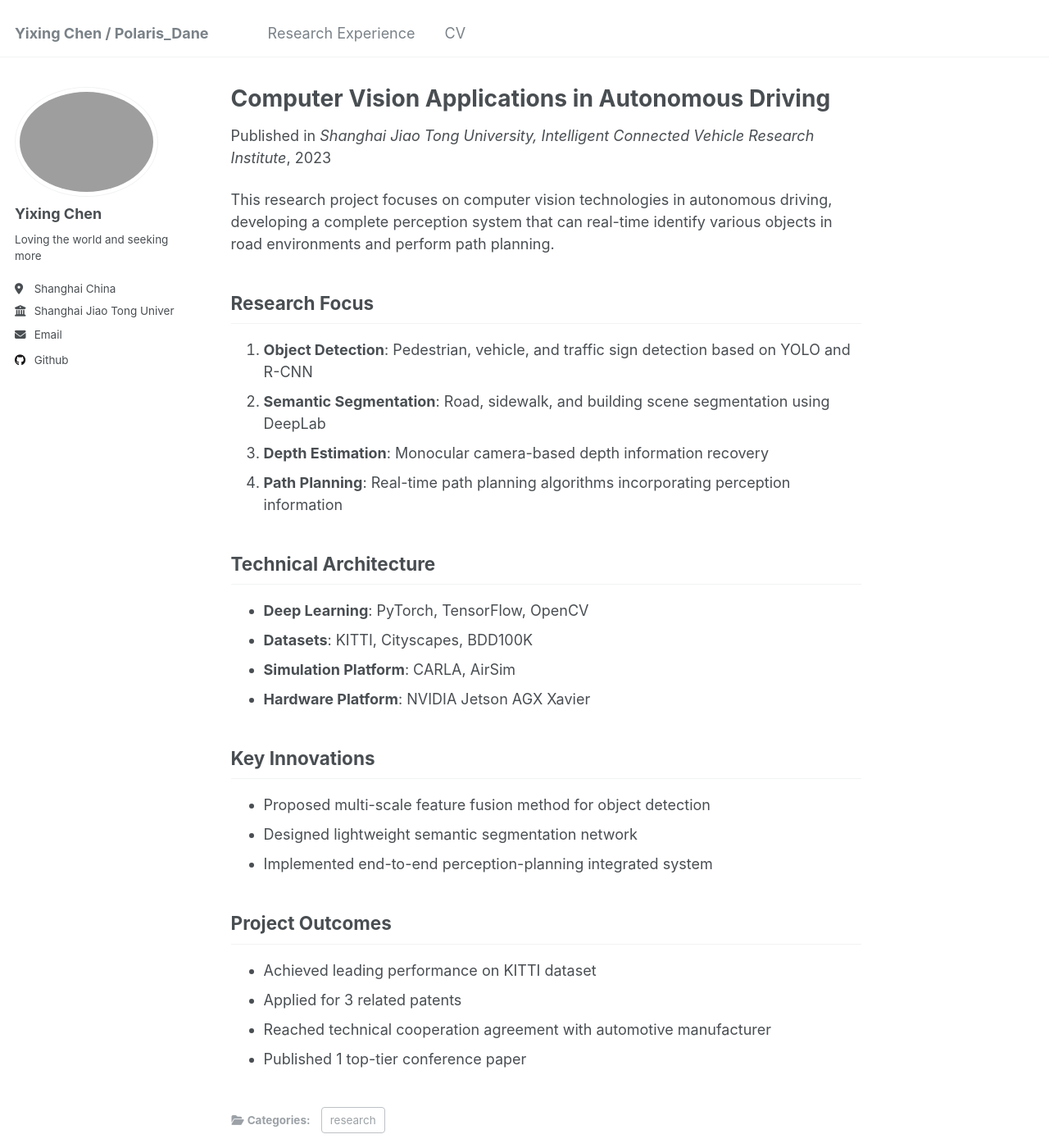
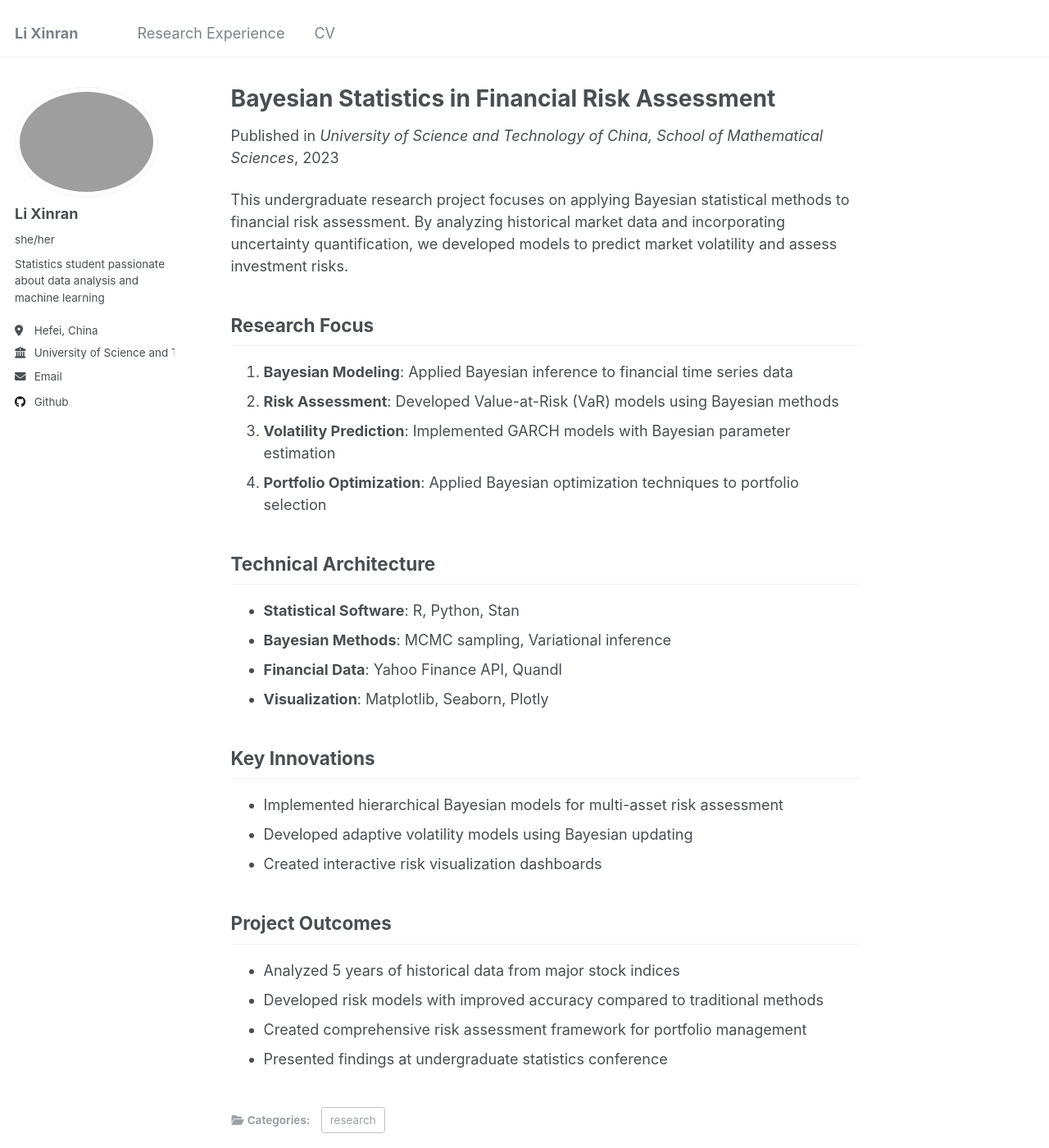
Before and after one commit to lixinran1523/lixinran1523.github.io, a Jekyll site: the page built from _research_experience/2023-03-01-research-project-3.md, in a window 1280 px wide and 1400 px high. Shown: the whole window at 82% size. Built offline with Jekyll 4.4.1, drawn with Linux system fonts in a browser that asks for light colours; some of the changed text lies outside the part shown.

Commit message:
Update personal information and research experience section for Li Xinran, including new project titles, descriptions, and academic affiliations. Added three undergraduate research projects focusing on statistical analysis and machine learning applications in education and public health.

```diff
--- a/_config.yml
+++ b/_config.yml
@@ -8,10 +8,10 @@
 
 # Basic Site Settings
 locale                   : "en-US"
-title                    : "Yixing Chen / Polaris_Dane"
+title                    : "Li Xinran"
 title_separator          : "-"
-name                     : &name "Yixing Chen"
-description              : &description "personal description"
+name                     : &name "Li Xinran"
+description              : &description "Statistics student at University of Science and Technology of China"
 url                      :
 baseurl                  : "" # the subpath of your site, e.g. "/blog"
 repository               :
@@ -22,13 +22,13 @@ repository               :
 author:
   # Biographic information
   avatar           : "picme.jpg"
-  name             : "Yixing Chen"
-  pronouns         : # example: "she/her"
-  bio              : "Loving the world and seeking more"
-  location         : "Shanghai China"
-  employer         : "Shanghai Jiao Tong University"
+  name             : "Li Xinran"
+  pronouns         : "she/her"
+  bio              : "Statistics student passionate about data analysis and machine learning"
+  location         : "Hefei, China"
+  employer         : "University of Science and Technology of China"
   uri              : # URL
-  email            : "polaris_dane@sjtu.edu.cn"
+  email            : "lixinran@mail.ustc.edu.cn"
 
   # Academic websites
   arxiv            : # URL - Update with the correct link to your profile
@@ -44,7 +44,7 @@ author:
   bitbucket        : # Username - Update with your username on the site
   codepen          : # Username
   dribbble         : # Username
-  github           : "https://github.com/PolarisDane"
+  github           : "https://github.com/lixinran1523"
   kaggle           : # Username
   stackoverflow    : # User number or user number and name (i.e., use "1" or "1/jeff-atwood")
 
--- a/_research_experience/2023-03-01-research-project-3.md
+++ b/_research_experience/2023-03-01-research-project-3.md
@@ -1,42 +1,42 @@
 ---
-title: "Computer Vision Applications in Autonomous Driving"
+title: "Bayesian Statistics in Financial Risk Assessment"
 collection: research_experience
 category: research
 permalink: /research_experience/2023-03-01-research-project-3
-excerpt: 'Research on deep learning-based autonomous driving perception systems, including object detection, semantic segmentation, and path planning.'
+excerpt: 'This undergraduate research project applies Bayesian statistical methods to assess financial risk and develop predictive models for market volatility.'
 date: 2023-03-01
-venue: 'Shanghai Jiao Tong University, Intelligent Connected Vehicle Research Institute'
-type: 'Research Project'
+venue: 'University of Science and Technology of China, School of Mathematical Sciences'
+type: 'Undergraduate Research Project'
 duration: 'Mar 2023 - Sep 2023'
-supervisor: 'Prof. Zhang'
+supervisor: 'Prof. Chen'
 paperurl: '/files/paper3.pdf'
 ---
 
-This research project focuses on computer vision technologies in autonomous driving, developing a complete perception system that can real-time identify various objects in road environments and perform path planning.
+This undergraduate research project focuses on applying Bayesian statistical methods to financial risk assessment. By analyzing historical market data and incorporating uncertainty quantification, we developed models to predict market volatility and assess investment risks.
 
 ## Research Focus
 
-1. **Object Detection**: Pedestrian, vehicle, and traffic sign detection based on YOLO and R-CNN
-2. **Semantic Segmentation**: Road, sidewalk, and building scene segmentation using DeepLab
-3. **Depth Estimation**: Monocular camera-based depth information recovery
-4. **Path Planning**: Real-time path planning algorithms incorporating perception information
+1. **Bayesian Modeling**: Applied Bayesian inference to financial time series data
+2. **Risk Assessment**: Developed Value-at-Risk (VaR) models using Bayesian methods
+3. **Volatility Prediction**: Implemented GARCH models with Bayesian parameter estimation
+4. **Portfolio Optimization**: Applied Bayesian optimization techniques to portfolio selection
 
 ## Technical Architecture
 
-- **Deep Learning**: PyTorch, TensorFlow, OpenCV
-- **Datasets**: KITTI, Cityscapes, BDD100K
-- **Simulation Platform**: CARLA, AirSim
-- **Hardware Platform**: NVIDIA Jetson AGX Xavier
+- **Statistical Software**: R, Python, Stan
+- **Bayesian Methods**: MCMC sampling, Variational inference
+- **Financial Data**: Yahoo Finance API, Quandl
+- **Visualization**: Matplotlib, Seaborn, Plotly
 
 ## Key Innovations
 
-- Proposed multi-scale feature fusion method for object detection
-- Designed lightweight semantic segmentation network
-- Implemented end-to-end perception-planning integrated system
+- Implemented hierarchical Bayesian models for multi-asset risk assessment
+- Developed adaptive volatility models using Bayesian updating
+- Created interactive risk visualization dashboards
 
 ## Project Outcomes
 
-- Achieved leading performance on KITTI dataset
-- Applied for 3 related patents
-- Reached technical cooperation agreement with automotive manufacturer
-- Published 1 top-tier conference paper
+- Analyzed 5 years of historical data from major stock indices
+- Developed risk models with improved accuracy compared to traditional methods
+- Created comprehensive risk assessment framework for portfolio management
+- Presented findings at undergraduate statistics conference
```
Also changed, not shown: RESEARCH_EXPERIENCE_README.md (+9 -8 lines), _research_experience/2023-06-01-research-project-2.md (+18 -18 lines), _research_experience/2024-01-01-research-project-1.md (+17 -16 lines).
